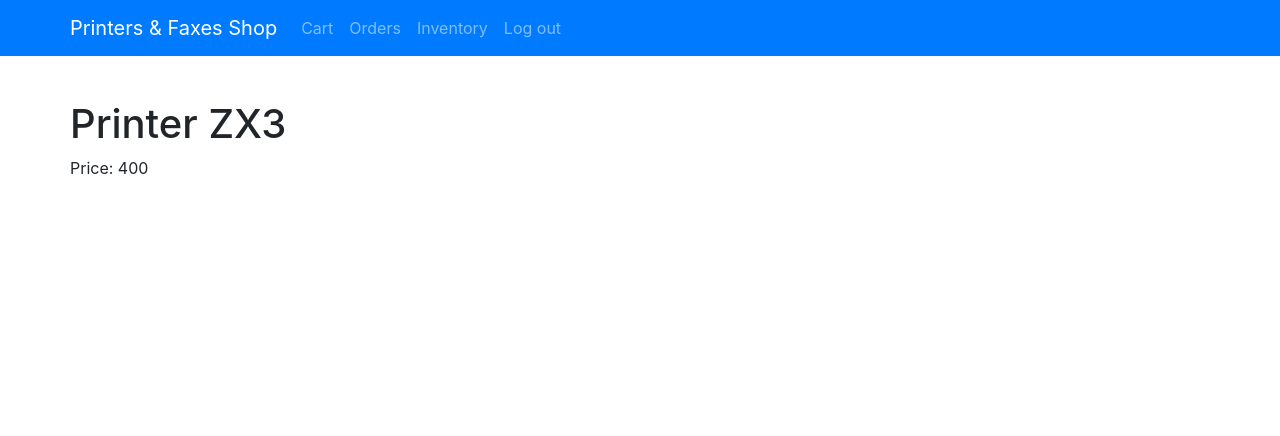
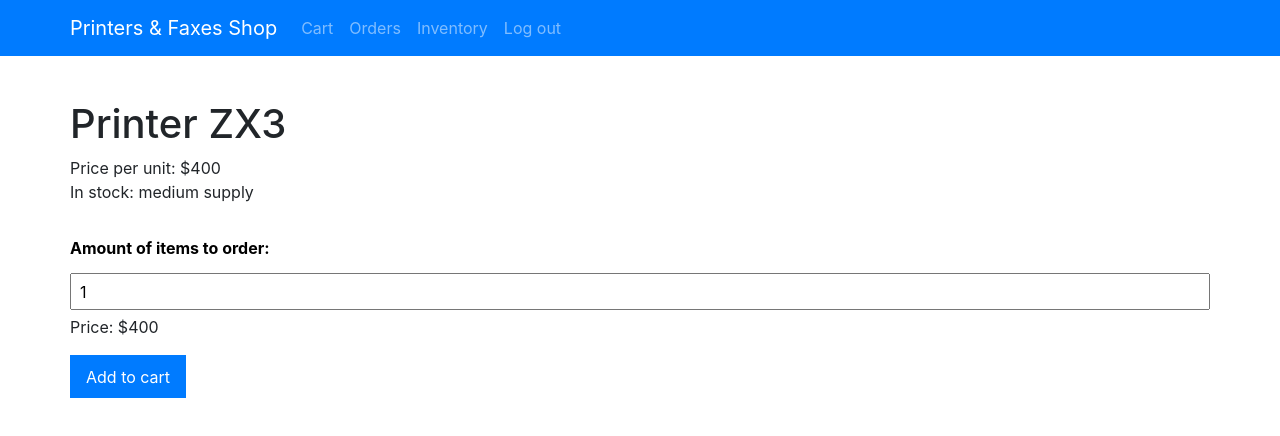
Before and after one commit to dloranc/printers-shop, a React (Create React App) app: page /product/product-1 in a window 1280 px wide. Shown: the top 436 px of the page. Built offline with nearby package versions, Linux system fonts and the light colour scheme; data requests are answered from the project's data file; sample sign-in values are in the browser's storage.

Commit message:
Split many parts of Product component to separate files and use them in ProductView component

```diff
--- /dev/null
+++ b/src/components/Product/Product/AddToCartButton/AddToCartButton.js
@@ -0,0 +1,60 @@
+import React, { Component } from 'react';
+import { connect } from 'react-redux';
+import styled from 'styled-components';
+import { addToCart } from './../../../../store/cart/action-creators';
+
+export const Button = styled.button`
+    display: block;
+    margin: ${props => props.center ? '0 auto' : '0'};
+    margin-top: 1em;
+    padding: 0.6em 1em;
+    color: white;
+    background: #007bff;
+    border: 0;
+
+    &[disabled] {
+        background: #eee;
+    }
+
+    :hover {
+        background: #118cff;
+    }
+`;
+
+export class AddToCartButton extends Component {
+  addToCart = () => {
+    if (this.props.amount > this.props.product.inStock) {
+      window.alert(
+        'Sorry, but your requested amount of this product exceeds our supply!'
+      );
+    } else {
+      if (this.props.amount > 0) {
+        this.props.addToCart({
+          ...this.props.product,
+          amount: Number.parseInt(this.props.amount),
+        });
+
+        window.alert('Added to cart!');
+      }
+    }
+  }
+
+  render() {
+    return (
+      <Button
+        disabled={this.props.amount === 0}
+        onClick={this.addToCart}
+        center={this.props.center}
+      >
+        Add to cart
+      </Button>
+    )
+  }
+}
+
+export default connect(
+  null,
+  {
+    addToCart
+  }
+)(AddToCartButton);
--- /dev/null
+++ b/src/components/Product/Product/ChangeAmount/ChangeAmount.js
@@ -0,0 +1,42 @@
+import React, { Component } from 'react';
+import styled from 'styled-components';
+import { ProductLabel } from './../ProductLabel/ProductLabel';
+
+const AmountLabel = styled(ProductLabel)`
+    margin-top: 2em;
+`;
+
+export const AmountInput = styled.input`
+    margin: 0.3em 0;
+    padding: 0.3em 0.5em;
+    width: 100%;
+`;
+
+export class ChangeAmount extends Component {
+  state = {
+    amount: 1
+  }
+
+  render() {
+    return (
+      <div>
+        <AmountLabel
+          as="label"
+          htmlFor={'amount'}
+        >
+          Amount of items to order:
+        </AmountLabel>
+
+        <AmountInput
+          type="number"
+          name="amount"
+          id={'amount'}
+          value={this.props.amount}
+          onChange={this.props.onChange}
+        />
+      </div>
+    )
+  }
+}
+
+export default ChangeAmount;
--- a/src/components/Product/Product/Product.js
+++ b/src/components/Product/Product/Product.js
@@ -1,8 +1,10 @@
 import React, { Component } from 'react'
-import { connect } from 'react-redux';
 import { Link } from 'react-router-dom';
 import styled from 'styled-components';
-import { addToCart } from './../../../store/cart/action-creators';
+import AddToCartButton from './AddToCartButton/AddToCartButton';
+import { inStock } from './utils';
+import { ProductLabel } from './ProductLabel/ProductLabel';
+import { ChangeAmount } from './ChangeAmount/ChangeAmount';
 
 const ProductCard = styled.div`
     width: 100%;
@@ -12,7 +14,7 @@ const ProductCard = styled.div`
     box-shadow: 0 0 0.4em #ccc;
 `;
 
-const Title = styled.h2`
+const ProductTitle = styled.h2`
     font-weight: lighter;
     margin-bottom: 0.5em;
 `;
@@ -21,78 +23,9 @@ const ProductRow = styled.div`
     color: #666;
 `;
 
-const ProductLabel = styled.span`
-    color: black;
-    font-weight: bold;
-`;
-
-const AmountLabel = styled(ProductLabel)`
-    margin-top: 2em;
-`;
-
-export const AmountInput = styled.input`
-    margin: 0.3em 0;
-    padding: 0.3em 0.5em;
-    width: 100%;
-`;
-
-export const AddToCartButton = styled.button`
-    display: block;
-    margin: 0 auto;
-    margin-top: 1em;
-    padding: 0.6em 1em;
-    color: white;
-    background: #007bff;
-    border: 0;
-
-    &[disabled] {
-        background: #eee;
-    }
-
-    :hover {
-        background: #118cff;
-    }
-`;
-
 export class Product extends Component {
     state = {
         amount: 1,
-    }
-
-    inStock = () => {
-        const inStock = this.props.inStock;
-
-        if (inStock > 100) {
-            return 'full supply';
-        }
-
-        if (inStock > 10) {
-            return 'medium supply';
-        }
-
-        if (inStock > 0) {
-            return 'last pieces';
-        }
-
-        return 'not available';
-    }
-
-    addToCart = () => {
-        if (this.state.amount > this.props.inStock) {
-            window.alert('Sorry, but your requested amount of this product exceeds our supply!');
-        } else {
-            if (this.state.amount > 0) {
-                this.props.addToCart({
-                    id: this.props.id,
-                    name: this.props.name,
-                    type: this.props.type,
-                    price: this.props.price,
-                    amount: this.state.amount,
-                });
-
-                window.alert('Added to cart!');
-            }
-        }
     }
 
     handleChange = event => {
@@ -108,45 +41,41 @@ export class Product extends Component {
     render() {
         return (
             <ProductCard>
-                <Title>{this.props.type} {this.props.name}</Title>
+                <ProductTitle>{this.props.type} {this.props.name}</ProductTitle>
 
                 <ProductRow>
                     <ProductLabel>Price per unit:</ProductLabel> ${this.props.price}
                 </ProductRow>
 
                 <ProductRow>
-                    <ProductLabel>In stock:</ProductLabel> {this.inStock()}
+                    <ProductLabel>In stock: </ProductLabel>
+                    {inStock(this.props.inStock)}
                 </ProductRow>
 
-                <AmountLabel
-                    as="label"
-                    htmlFor={'amount-' + this.props.id}
-                >
-                    Amount of items to order:
-                </AmountLabel>
-
-                <AmountInput
-                    type="number"
-                    name="amount"
-                    id={'amount-' + this.props.id}
-                    value={this.state.amount}
-                    onChange={this.handleChange}
-                />
+                <ChangeAmount amount={this.state.amount} onChange={this.handleChange}/>
 
                 <ProductRow>
                     <ProductLabel>Price:</ProductLabel> ${this.state.amount * this.props.price}
                 </ProductRow>
 
                 <Link to={'/product/' + this.props.id}>View product</Link>
-                <AddToCartButton disabled={this.state.amount === 0} onClick={this.addToCart}>Add to cart</AddToCartButton>
+
+                <AddToCartButton
+                    center
+                    amount={this.state.amount}
+                    product={
+                        {
+                            id: this.props.id,
+                            name: this.props.name,
+                            type: this.props.type,
+                            price: this.props.price,
+                            inStock: this.props.inStock
+                        }
+                    }
+                />
             </ProductCard>
         )
     }
 }
 
-export default connect(
-    null,
-    {
-        addToCart,
-    }
-)(Product);
+export default Product;
--- /dev/null
+++ b/src/components/Product/Product/ProductLabel/ProductLabel.js
@@ -0,0 +1,6 @@
+import styled from 'styled-components';
+
+export const ProductLabel = styled.span`
+    color: black;
+    font-weight: bold;
+`;
--- a/src/components/Product/Product/View/View.js
+++ b/src/components/Product/Product/View/View.js
@@ -1,6 +1,23 @@
 import React, { Component } from 'react';
+import { inStock } from '../utils';
+import ChangeAmount from "./../ChangeAmount/ChangeAmount";
+import AddToCartButton from '../AddToCartButton/AddToCartButton';
 
 export class ProductView extends Component {
+  state = {
+    amount: 1
+  }
+
+  handleChange = event => {
+    const value = event.target.value;
+
+    if (value < 0) {
+        this.setState({ amount: 0 });
+    } else {
+        this.setState({ amount: value });
+    }
+  }
+
   render() {
     const { product } = this.props;
 
@@ -8,7 +25,15 @@ export class ProductView extends Component {
       <>
         <h1>{product.type} {product.name}</h1>
 
-        <div>Price: {product.price}</div>
+        <div>Price per unit: ${product.price}</div>
+
+        <div>In stock: {inStock(product.inStock)}</div>
+
+        <ChangeAmount amount={this.state.amount} onChange={this.handleChange}/>
+
+        <div>Price: ${this.state.amount * product.price}</div>
+
+        <AddToCartButton amount={this.state.amount} product={product}/>
       </>
     )
   }
--- /dev/null
+++ b/src/components/Product/Product/utils.js
@@ -0,0 +1,15 @@
+export const inStock = inStock => {
+  if (inStock > 100) {
+      return 'full supply';
+  }
+
+  if (inStock > 10) {
+      return 'medium supply';
+  }
+
+  if (inStock > 0) {
+      return 'last pieces';
+  }
+
+  return 'not available';
+}
```
Also changed, not shown: 2 other files (tests, documents, lock files or other folders).
